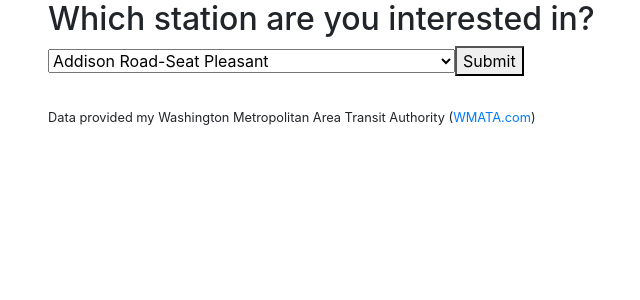
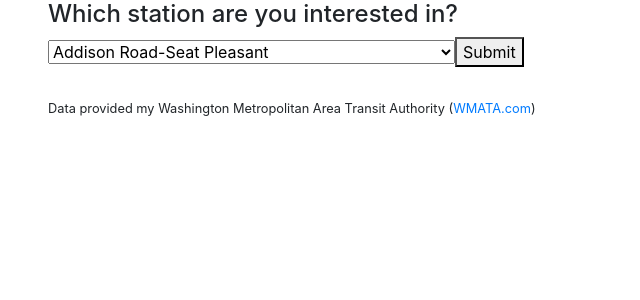
Before and after one commit to stewartcrew/wmata, a React (Create React App) app: page / in a window 1280 px wide. Shown: the top 300 px of the page, without its empty margins (37-677 px from the left). Built offline with nearby package versions, Linux system fonts and the light colour scheme.

Commit message:
Update styling

```diff
--- a/src/App.js
+++ b/src/App.js
@@ -25,7 +25,7 @@ class App extends React.Component {
   render() {
     return (
       <div>
-        <h2>Which station are you interested in?</h2>
+        <h4>Which station are you interested in?</h4>
         <Form getTrainStatus={this.getTrainStatus} />
         <TrainStatus trains={this.state.trains} locationName={this.state.locationName} />
       </div>
```
